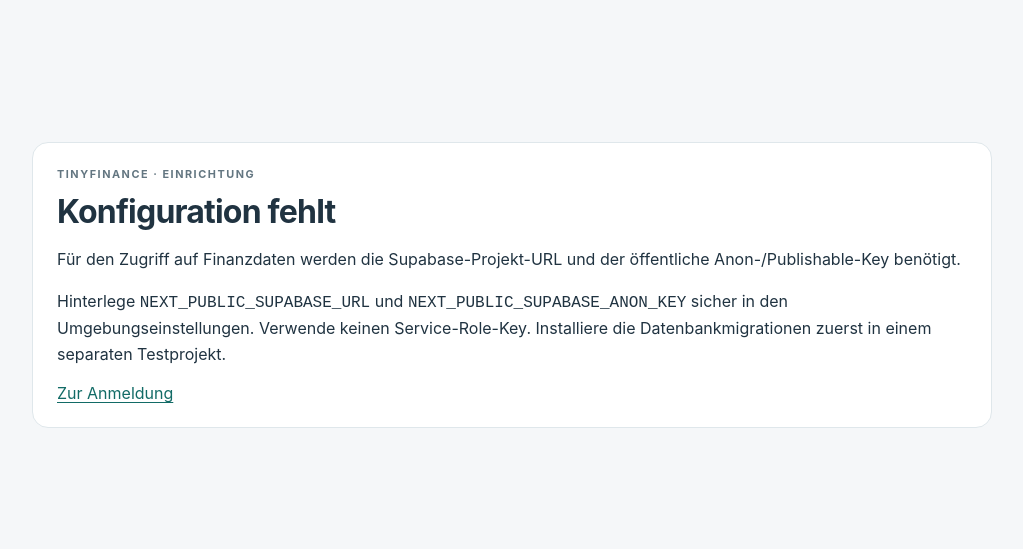
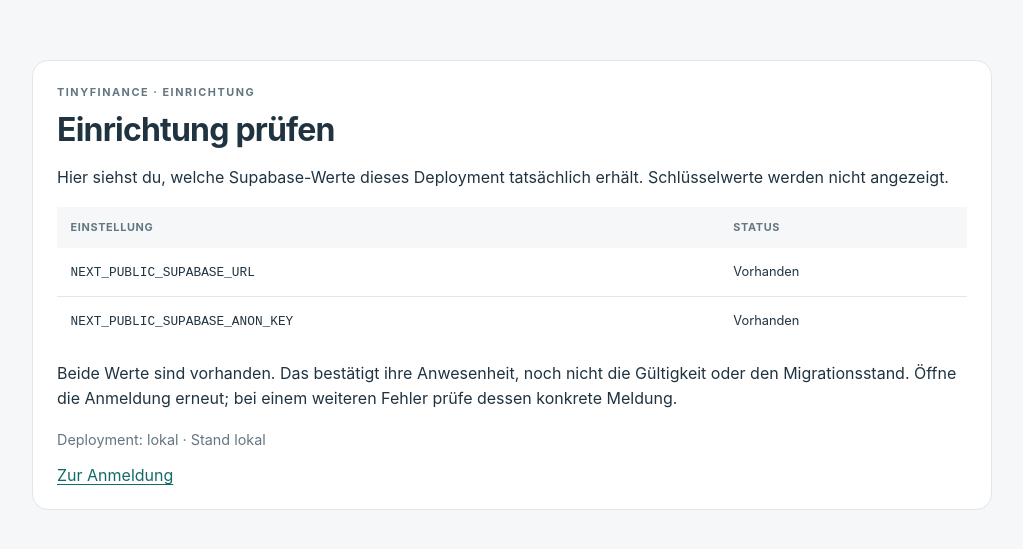
Before and after one commit to k2n7-blip/tinyfinance, a Next.js app in the folder tinyfinance-v2/: page /setup in a window 1280 px wide. Shown: the part 115-664 px from the top of the page, without its empty margins (128-1151 px from the left). Built offline with nearby package versions, Linux system fonts and the light colour scheme; no server answers.

Commit message:
Distinguish missing database migrations from missing Supabase configuration

```diff
--- a/tinyfinance-v2/app/setup/page.tsx
+++ b/tinyfinance-v2/app/setup/page.tsx
@@ -1,18 +1,86 @@
-export default function Setup() {
+export const dynamic = "force-dynamic";
+export default async function Setup({
+  searchParams,
+}: {
+  searchParams: Promise<{ reason?: string }>;
+}) {
+  const urlPresent = !!process.env.NEXT_PUBLIC_SUPABASE_URL?.trim();
+  const keyPresent = !!process.env.NEXT_PUBLIC_SUPABASE_ANON_KEY?.trim();
+  const { reason } = await searchParams;
+  const databaseMissing = reason === "database" && urlPresent && keyPresent;
   return (
     <main className="auth">
       <section className="panel">
         <span className="eyebrow">TinyFinance · Einrichtung</span>
-        <h1>Konfiguration fehlt</h1>
+        <h1>
+          {databaseMissing
+            ? "Datenbankmigrationen fehlen"
+            : urlPresent && keyPresent
+              ? "Einrichtung prüfen"
+              : "Konfiguration fehlt"}
+        </h1>
         <p>
-          Für den Zugriff auf Finanzdaten werden die Supabase-Projekt-URL und
-          der öffentliche Anon-/Publishable-Key benötigt.
+          {databaseMissing
+            ? "Die Supabase-Verbindung ist konfiguriert, aber benötigte Tabellen, Spalten oder Funktionen sind noch nicht verfügbar. Weitere Änderungen an den Umgebungsschlüsseln lösen diesen Datenbankfehler nicht."
+            : "Hier siehst du, welche Supabase-Werte dieses Deployment tatsächlich erhält. Schlüsselwerte werden nicht angezeigt."}
         </p>
-        <p>
-          Hinterlege <code>NEXT_PUBLIC_SUPABASE_URL</code> und{" "}
-          <code>NEXT_PUBLIC_SUPABASE_ANON_KEY</code> sicher in den
-          Umgebungseinstellungen. Verwende keinen Service-Role-Key. Installiere
-          die Datenbankmigrationen zuerst in einem separaten Testprojekt.
+        <table>
+          <thead>
+            <tr>
+              <th>Einstellung</th>
+              <th>Status</th>
+            </tr>
+          </thead>
+          <tbody>
+            <tr>
+              <td>
+                <code>NEXT_PUBLIC_SUPABASE_URL</code>
+              </td>
+              <td>{urlPresent ? "Vorhanden" : "Fehlt oder ist leer"}</td>
+            </tr>
+            <tr>
+              <td>
+                <code>NEXT_PUBLIC_SUPABASE_ANON_KEY</code>
+              </td>
+              <td>{keyPresent ? "Vorhanden" : "Fehlt oder ist leer"}</td>
+            </tr>
+          </tbody>
+        </table>
+        {databaseMissing ? (
+          <>
+            <p>
+              Öffne den SQL Editor deines separaten Supabase-Testprojekts. Dort
+              müssen die Migrationen 001, 003, 004 und 005–010 in dieser
+              Reihenfolge angewendet sein. Bereits erfolgreich angewendete
+              Dateien nicht erneut ausführen. Die Beispieldatei 002 nicht
+              ausführen.
+            </p>
+            <p>
+              Keine Migration auf der produktiven Datenbank ausführen. Wenn eine
+              Migration einen Fehler meldet, stoppe und teile die Fehlermeldung
+              mit.
+            </p>
+            <a href="https://github.com/k2n7-blip/tinyfinance/tree/feat/finance-workflows/tinyfinance-v2/supabase">
+              Migrationsdateien öffnen
+            </a>
+          </>
+        ) : !urlPresent || !keyPresent ? (
+          <p>
+            Hinterlege die fehlenden Einträge im Vercel-Projekt für Preview.
+            Verwende die URL und den öffentlichen Anon-/Publishable-Key
+            desselben Testprojekts, keinen Service-Role-Key. Speichere und baue
+            den Branch erneut.
+          </p>
+        ) : (
+          <p>
+            Beide Werte sind vorhanden. Das bestätigt ihre Anwesenheit, noch
+            nicht die Gültigkeit oder den Migrationsstand. Öffne die Anmeldung
+            erneut; bei einem weiteren Fehler prüfe dessen konkrete Meldung.
+          </p>
+        )}
+        <p className="muted">
+          Deployment: {process.env.VERCEL_GIT_COMMIT_REF || "lokal"} · Stand{" "}
+          {process.env.VERCEL_GIT_COMMIT_SHA?.slice(0, 7) || "lokal"}
         </p>
         <a href="/login">Zur Anmeldung</a>
       </section>
--- a/tinyfinance-v2/lib/access.ts
+++ b/tinyfinance-v2/lib/access.ts
@@ -57,7 +57,10 @@
   } catch (error) {
     if (!(error instanceof AppError)) throw error;
     if (error.status === 401) redirect("/login");
-    if (error.status === 503) redirect("/setup");
+    if (error.status === 503)
+      redirect(
+        error.reason === "database" ? "/setup?reason=database" : "/setup",
+      );
     if (error.status === 409) redirect("/organizations");
     if (error.status === 428) redirect("/settings");
     redirect("/dashboard?denied=1");
--- a/tinyfinance-v2/lib/errors.ts
+++ b/tinyfinance-v2/lib/errors.ts
@@ -2,6 +2,7 @@
   constructor(
     public status: number,
     message: string,
+    public reason?: "configuration" | "database",
   ) {
     super(message);
   }
@@ -22,10 +23,15 @@
       403,
       "Für diese Aktion fehlen Berechtigung oder Zwei-Faktor-Anmeldung.",
     );
-  if (["42P01", "42703", "PGRST202"].includes(error.code || ""))
+  if (
+    ["42P01", "42703", "PGRST202", "PGRST204", "PGRST205"].includes(
+      error.code || "",
+    )
+  )
     throw new AppError(
       503,
       "Die Datenbank muss mit den aktuellen Migrationen aktualisiert werden.",
+      "database",
     );
   throw new AppError(
     400,
--- a/tinyfinance-v2/lib/supabase.ts
+++ b/tinyfinance-v2/lib/supabase.ts
@@ -7,7 +7,7 @@
     !process.env.NEXT_PUBLIC_SUPABASE_URL ||
     !process.env.NEXT_PUBLIC_SUPABASE_ANON_KEY
   )
-    throw new AppError(503, "Supabase-Konfiguration fehlt.");
+    throw new AppError(503, "Supabase-Konfiguration fehlt.", "configuration");
   const cookieStore = await cookies();
 
   return createServerClient(
```
Also changed, not shown: 3 other files (tests, documents, lock files or other folders).
